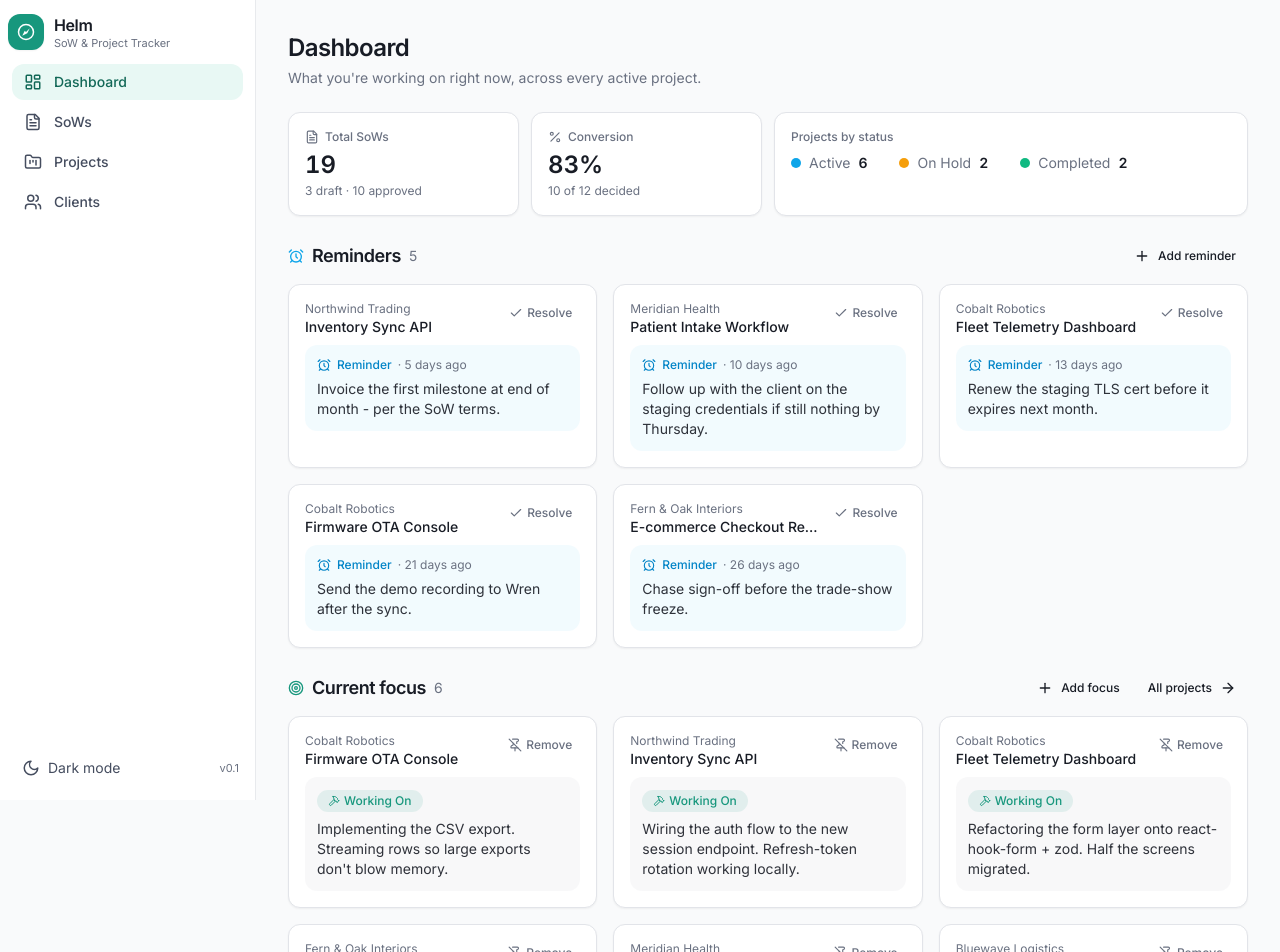
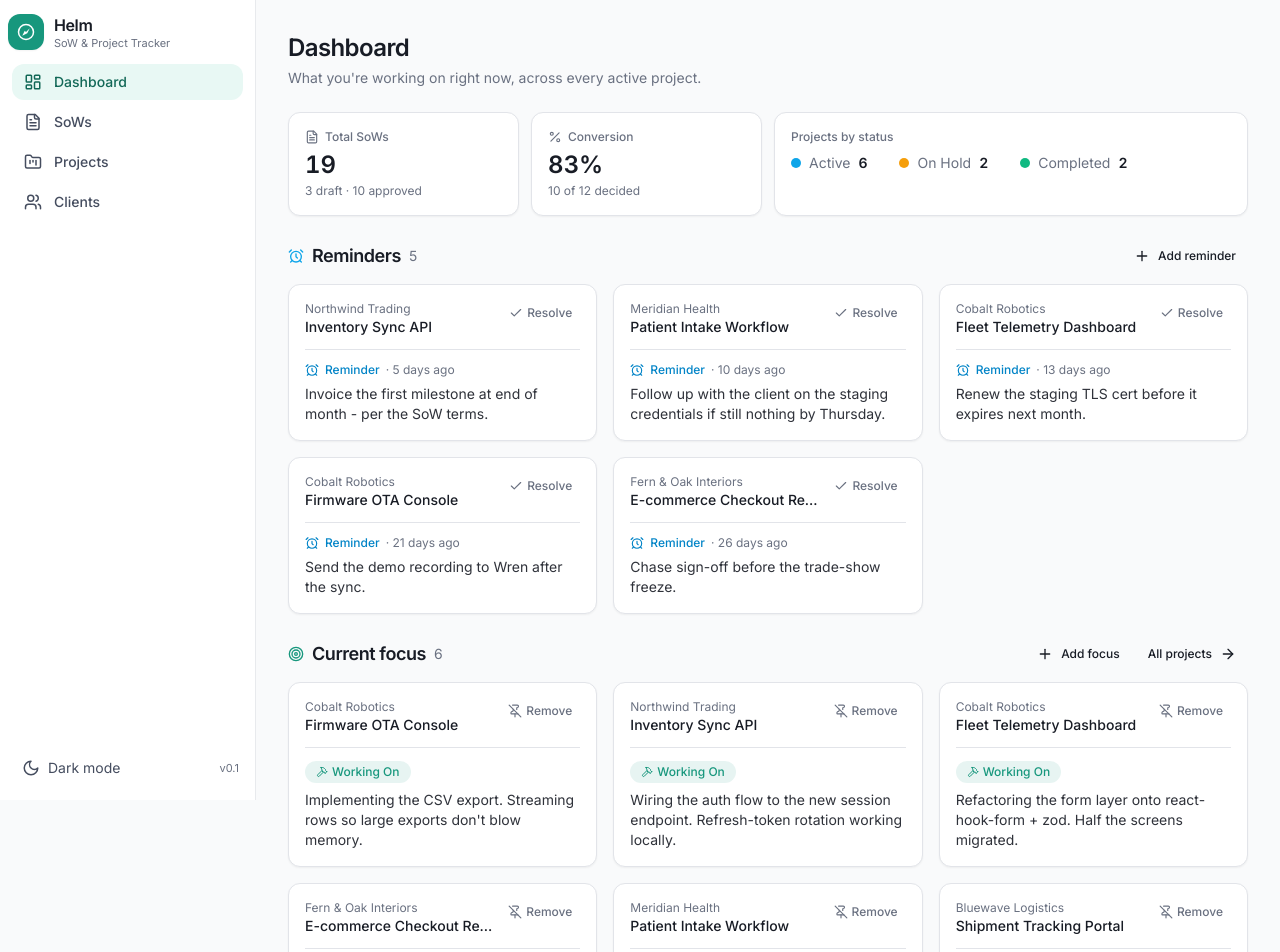
Before and after one commit to bit-nk/project-tracker, a React (Vite) app: page / in a window 1280 px wide. Shown: the top 952 px of the page. Built offline with nearby package versions, Linux system fonts and the light colour scheme; the HTML template or start-up script is replaced by a standard one.

Commit message:
Polish: flatten nested dashboard cards, add prefers-reduced-motion guard

```diff
--- a/src/index.css
+++ b/src/index.css
@@ -113,3 +113,15 @@
     border-radius: 9999px;
   }
 }
+
+/* Respect the OS "reduce motion" setting: near-instant transitions/animations. */
+@media (prefers-reduced-motion: reduce) {
+  *,
+  *::before,
+  *::after {
+    animation-duration: 0.01ms !important;
+    animation-iteration-count: 1 !important;
+    transition-duration: 0.01ms !important;
+    scroll-behavior: auto !important;
+  }
+}
--- a/src/pages/Dashboard.tsx
+++ b/src/pages/Dashboard.tsx
@@ -303,7 +303,7 @@ function HomeCard({
       }}
       className="cursor-pointer transition-colors hover:border-primary/40 focus-visible:outline-none focus-visible:ring-2 focus-visible:ring-ring"
     >
-      <CardContent className="flex flex-col gap-2 p-4">
+      <CardContent className="p-4">
         <div className="flex items-start justify-between gap-2">
           <div className="min-w-0 flex-1">
             <div className="truncate text-xs text-muted-foreground">{client}</div>
@@ -321,7 +321,8 @@ function HomeCard({
             {action.label}
           </button>
         </div>
-        {children}
+        {/* Divider, not a nested card: the body sits on the card surface. */}
+        <div className="mt-3 border-t border-border pt-3">{children}</div>
       </CardContent>
     </Card>
   );
@@ -336,12 +337,10 @@ function FocusCard({ item }: { item: FocusItem }) {
       projectTitle={project.title}
       action={{ label: "Remove", icon: PinOff, onClick: () => togglePinned(entry.id) }}
     >
-      <div className="rounded-lg bg-muted/60 p-3">
       <div className="mb-1.5">
         <LogTypeBadge type={entry.type} />
       </div>
       <p className="line-clamp-3 text-sm text-foreground/90">{entry.body}</p>
-      </div>
     </HomeCard>
   );
 }
@@ -355,7 +354,6 @@ function ReminderCard({ item }: { item: ReminderItem }) {
       projectTitle={project.title}
       action={{ label: "Resolve", icon: Check, onClick: () => toggleResolved(entry.id) }}
     >
-      <div className="rounded-lg bg-sky-500/5 p-3">
       <div className="mb-1.5 flex items-center gap-1.5 text-xs font-medium text-sky-600 dark:text-sky-400">
         <AlarmClock className="h-3.5 w-3.5" />
         Reminder
@@ -364,7 +362,6 @@ function ReminderCard({ item }: { item: ReminderItem }) {
         </span>
       </div>
       <p className="line-clamp-3 text-sm text-foreground/90">{entry.body}</p>
-      </div>
     </HomeCard>
   );
 }
```
Lines whose indentation alone changed are shown as unchanged.
